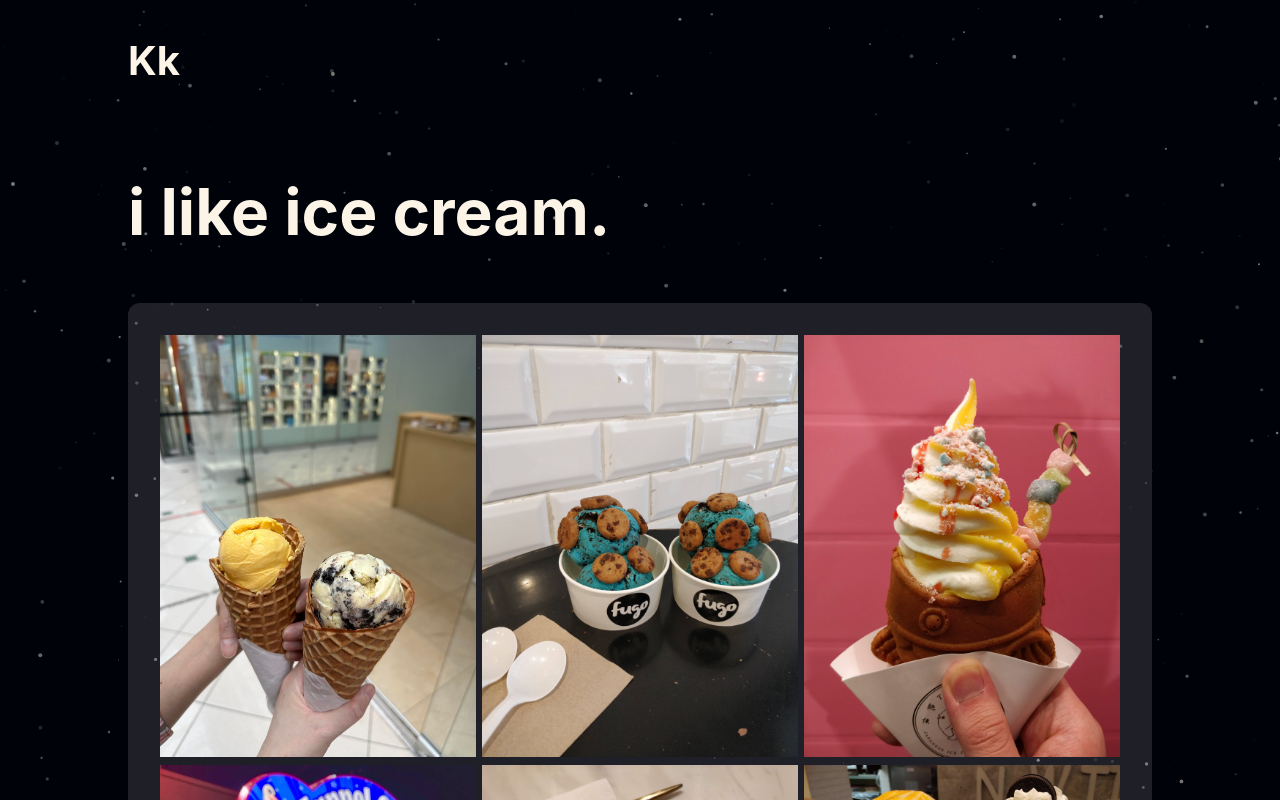
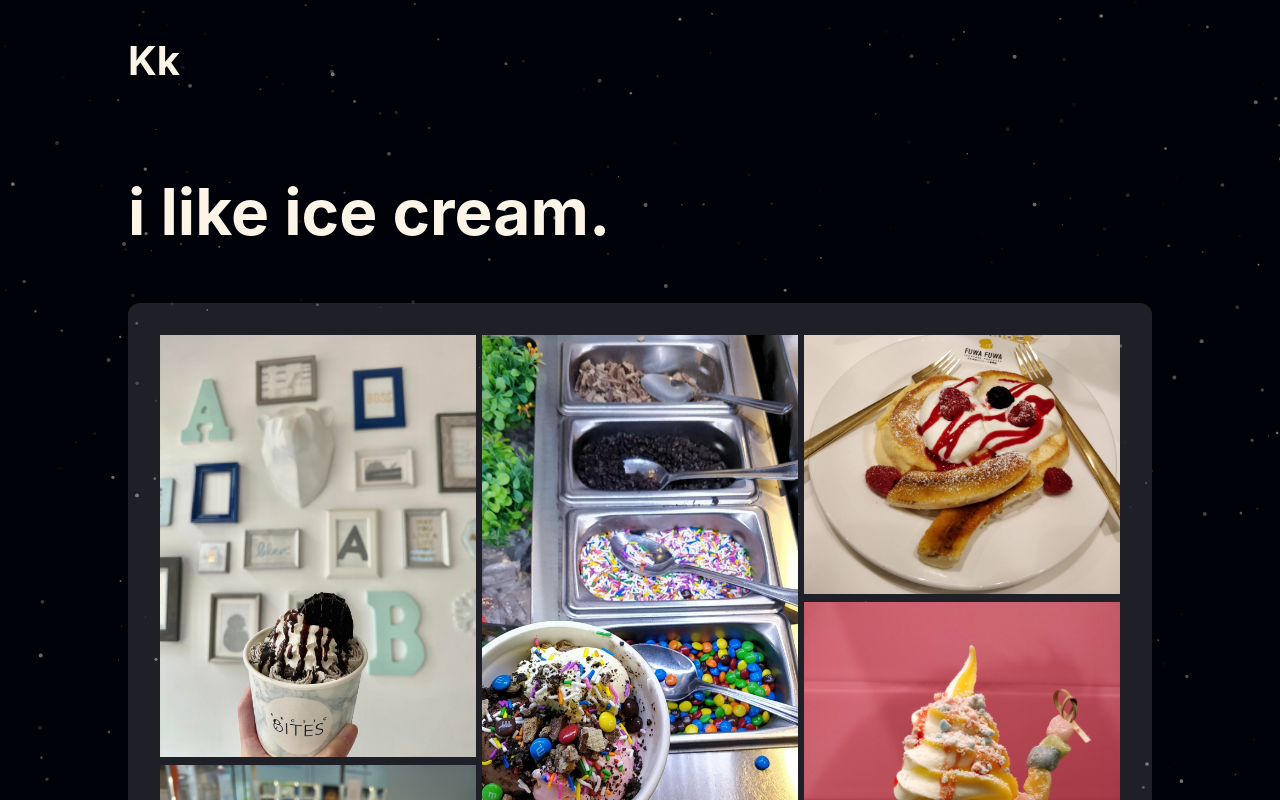
Before and after one commit to karenkwok/karenkwok.github.io, a React (Create React App) app: page /icecream in a window 1280 px wide. Shown: the top 800 px of the page. Built offline with nearby package versions, Linux system fonts and the light colour scheme.

Commit message:
added icecream

```diff
--- a/src/components/Icecream/Icecream.js
+++ b/src/components/Icecream/Icecream.js
@@ -1,6 +1,7 @@
 import React from 'react';
 
 import Card from '../UI/Card';
+import arcticBitesImg from '../../assets/arctic_bites.jpg';
 import ruruBakedImg from '../../assets/ruru_baked.jpg';
 import funnelCakesImg from '../../assets/funnel_cakes.jpg';
 import shucakeImg from '../../assets/shucake.jpg';
@@ -42,6 +43,12 @@ import './Icecream.scss';
 
 const Icecream = () => {
   const icecreams = [
+    {
+      id: 38,
+      image: arcticBitesImg,
+      name: 'Arctic Bites',
+      location: 'Toronto, ON',
+    },
     {
       id: 37,
       image: ruruBakedImg,
```
Also changed, not shown: src/assets/arctic_bites.jpg (added).
